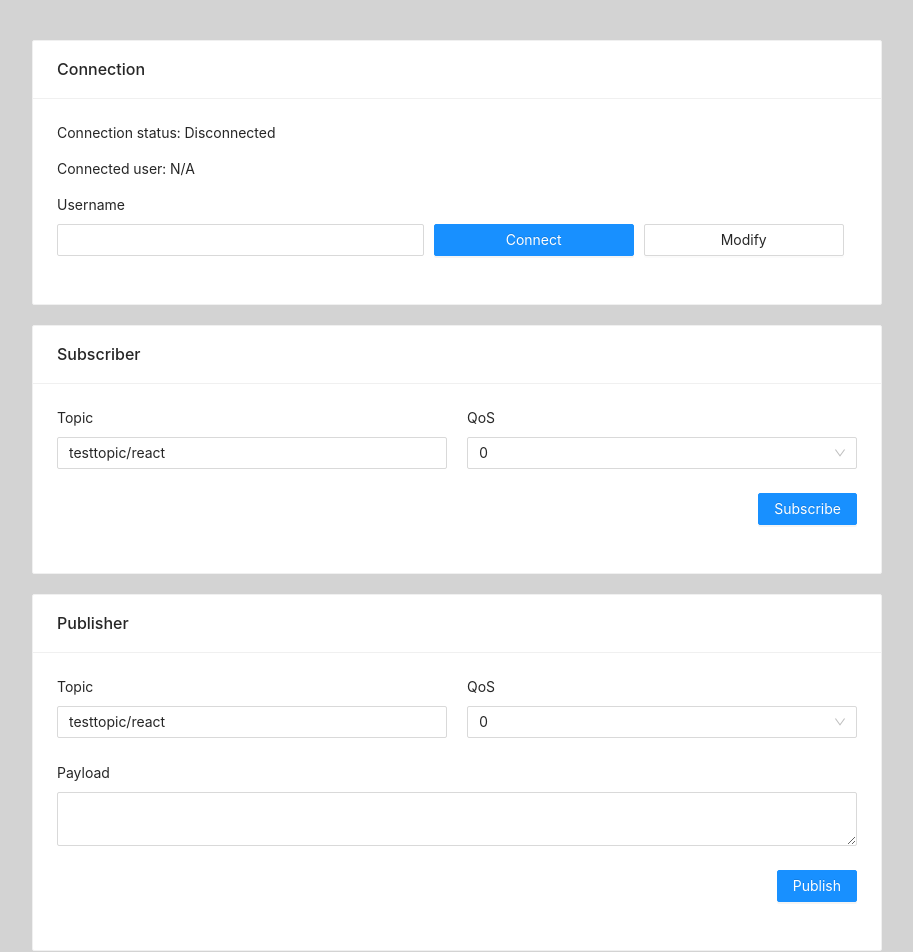
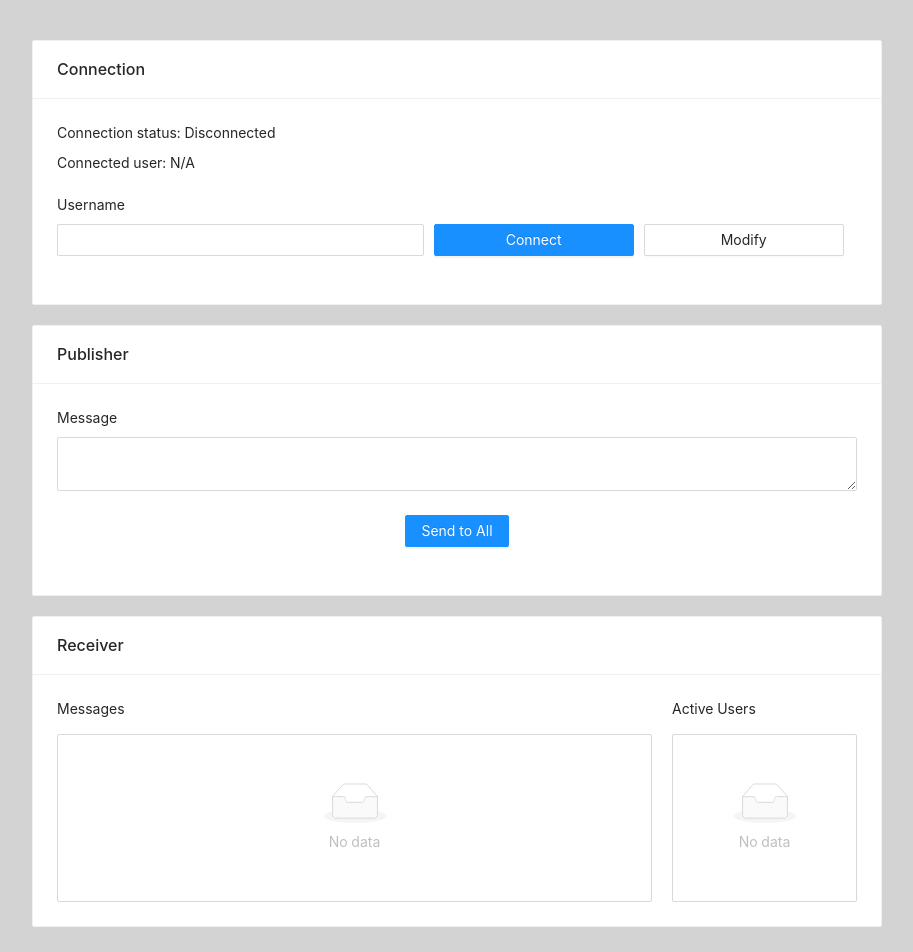
Before and after one commit to marcofriso/mqtt-client, a React (Create React App) app: page / in a window 1280 px wide. Shown: the top 952 px of the page, without its empty margins (183-1096 px from the left). Built offline with nearby package versions, Linux system fonts and the light colour scheme.

Commit message:
fix: adapt Publisher and Receiver components

```diff
--- a/src/components/Connection.js
+++ b/src/components/Connection.js
@@ -101,8 +101,12 @@ const Connection = ({
 
   return (
     <Card title="Connection">
-      <p>Connection status: {connectionStatus}</p>
-      <p>Connected user: {connectedUser.length ? connectedUser : "N/A"}</p>
+      <p style={{ marginBottom: "8px" }}>
+        Connection status: {connectionStatus}
+      </p>
+      <p style={{ marginBottom: "20px" }}>
+        Connected user: {connectedUser.length ? connectedUser : "N/A"}
+      </p>
       <Form
         layout="vertical"
         name="basic"
--- a/src/components/Publisher.js
+++ b/src/components/Publisher.js
@@ -1,19 +1,30 @@
-import React, { useContext } from 'react';
-import { Card, Form, Input, Row, Col, Button, Select } from 'antd';
-import { QosOption } from './index'
+import React from "react";
+import { Card, Form, Input, Row, Col, Button } from "antd";
 
-const Publisher = ({ publish }) => {
+const Publisher = ({ publish, selectedTopic, username }) => {
   const [form] = Form.useForm();
-  const qosOptions = useContext(QosOption);
 
   const record = {
-    topic: 'testtopic/react',
-    qos: 0,
+    messageText: "",
   };
 
-  const onFinish = (values) => {
-    publish(values)
+  const onFinish = ({ messageText }) => {
+    const publishedValues = {
+      topic: selectedTopic,
+      payload: JSON.stringify({
+        datetime: new Date(),
+        messageText,
+        username,
+      }),
+    };
+
+    // console.log("PUB-VALS ", publishedValues);
+
+    publish(publishedValues);
+    form.resetFields();
   };
+
+  const displayedTopic = selectedTopic === "public" ? "All" : selectedTopic;
 
   const PublishForm = (
     <Form
@@ -24,48 +35,23 @@ const Publisher = ({ publish }) => {
       onFinish={onFinish}
     >
       <Row gutter={20}>
-        <Col span={12}>
-          <Form.Item
-            label="Topic"
-            name="topic"
-          >
-            <Input />
-          </Form.Item>
-        </Col>
-        <Col span={12}>
-          <Form.Item
-            label="QoS"
-            name="qos"
-          >
-            <Select options={qosOptions} />
-          </Form.Item>
-        </Col>
         <Col span={24}>
-          <Form.Item
-            label="Payload"
-            name="payload"
-          >
+          <Form.Item label="Message" name="messageText">
             <Input.TextArea />
           </Form.Item>
         </Col>
-        <Col span={8} offset={16} style={{ textAlign: 'right' }}>
+        <Col span={24} style={{ textAlign: "center" }}>
           <Form.Item>
             <Button type="primary" htmlType="submit">
-              Publish
+              Send to {displayedTopic}
             </Button>
           </Form.Item>
         </Col>
       </Row>
     </Form>
-  )
+  );
 
-  return (
-    <Card
-      title="Publisher"
-    >
-      {PublishForm}
-    </Card>
-  );
-}
+  return <Card title="Publisher">{PublishForm}</Card>;
+};
 
 export default Publisher;
--- a/src/components/Receiver.js
+++ b/src/components/Receiver.js
@@ -1,36 +1,78 @@
-import React, { useEffect, useState } from 'react';
-import { Card, List } from 'antd';
+import React, { useEffect, useState } from "react";
+import { Card, List, Row, Col } from "antd";
 
 const Receiver = ({ payload }) => {
-  const [messages, setMessages] = useState([])
+  const [messages, setMessages] = useState([]);
+  const maxMessagesListLength = 1000;
+
+  const isJson = (str) => {
+    try {
+      JSON.parse(str);
+    } catch (e) {
+      return false;
+    }
+    return true;
+  };
+
+  const isValidMessage =
+    payload.topic &&
+    isJson(payload.message) &&
+    JSON.parse(payload.message).username.length;
 
   useEffect(() => {
-    if (payload.topic) {
-      setMessages(messages => [...messages, payload])
+    if (isValidMessage) {
+      const { messageText, username, datetime } = JSON.parse(payload.message);
+      const dt = new Date(datetime);
+      const displayedMessage = `${dt.getHours()}:${dt.getMinutes()} [${username}] : ${messageText}`;
+      const updatedMessages = [...messages, displayedMessage];
+
+      if (updatedMessages.length > maxMessagesListLength)
+        updatedMessages.shift();
+
+      setMessages(updatedMessages);
+      // console.log(messages);
     }
-  }, [payload])
+    // eslint-disable-next-line react-hooks/exhaustive-deps
+  }, [payload, isValidMessage]);
 
   const renderListItem = (item) => (
     <List.Item>
-      <List.Item.Meta
-        title={item.topic}
-        description={item.message}
-      />
+      <List.Item.Meta title={item} />
     </List.Item>
-  )
+  );
 
   return (
-    <Card
-      title="Receiver"
-    >
+    <Card title="Receiver" style={{ minHeight: "280px" }}>
+      <Row gutter={20}>
+        <Col span={18}>
+          <p>Messages</p>
           <List
             size="small"
             bordered
             dataSource={messages}
             renderItem={renderListItem}
+            style={{
+              maxHeight: "2000px",
+              overflow: "auto",
+            }}
           />
+        </Col>
+        <Col span={6}>
+          <p>Active Users</p>
+          <List
+            size="small"
+            bordered
+            dataSource={messages}
+            renderItem={renderListItem}
+            style={{
+              maxHeight: "2000px",
+              overflow: "auto",
+            }}
+          />
+        </Col>
+      </Row>
     </Card>
   );
-}
+};
 
 export default Receiver;
--- a/src/components/index.js
+++ b/src/components/index.js
@@ -27,6 +27,7 @@ const HookMqtt = () => {
   const [payload, setPayload] = useState({});
   const [connectStatus, setConnectStatus] = useState("Disconnected");
   const [username, setUsername] = useState("");
+  const [selectedTopic, setSelectedTopic] = useState("public");
 
   const mqttConnect = (host, mqttOption) => {
     setConnectStatus("Connecting");
@@ -47,6 +48,7 @@ const HookMqtt = () => {
       });
       client.on("message", (topic, message, packet) => {
         const payload = { topic, message: message.toString() };
+
         setPayload(payload);
       });
     }
@@ -60,12 +62,9 @@ const HookMqtt = () => {
     }
   };
 
-  const mqttPublish = (context) => {
+  const mqttPublish = ({ topic, payload }) => {
     if (client) {
-      const { topic, payload } = context;
-
-      const payload2 = JSON.stringify({ message: payload, userId: "XXXY" });
-      client.publish(topic, payload2, { qos: 1 }, (error) => {
+      client.publish(topic, payload, { qos: 1 }, (error) => {
         if (error) {
           console.log("Publish error: ", error);
         }
@@ -76,13 +75,13 @@ const HookMqtt = () => {
   const mqttSub = useCallback(
     (subscription) => {
       if (client) {
-        const { topic, qos } = subscription;
+        const { topic } = subscription;
         client.subscribe(topic, { qos: 1 }, (error) => {
           if (error) {
             console.log("Subscribe to topics error", error);
             return;
           }
-          console.log("SUBSCRIBED", subscription);
+          // console.log("SUBSCRIBED", subscription);
 
           setIsSub(true);
 
@@ -104,19 +103,19 @@ const HookMqtt = () => {
     }
   }, [username, connectStatus, mqttSub]);
 
-  const mqttUnSub = (subscription) => {
-    if (client) {
-      const { topic } = subscription;
-      client.unsubscribe(topic, (error) => {
-        if (error) {
-          console.log("Unsubscribe error", error);
-          return;
-        }
+  // const mqttUnSub = (subscription) => {
+  //   if (client) {
+  //     const { topic } = subscription;
+  //     client.unsubscribe(topic, (error) => {
+  //       if (error) {
+  //         console.log("Unsubscribe error", error);
+  //         return;
+  //       }
 
-        setIsSub(false);
-      });
-    }
-  };
+  //       setIsSub(false);
+  //     });
+  //   }
+  // };
 
   return (
     <>
@@ -128,10 +127,14 @@ const HookMqtt = () => {
         connectedUser={username}
       />
       <QosOption.Provider value={qosOption}>
-        <Subscriber sub={mqttSub} unSub={mqttUnSub} showUnsub={isSubed} />
-        <Publisher publish={mqttPublish} />
+        {/* <Subscriber sub={mqttSub} unSub={mqttUnSub} showUnsub={isSubed} /> */}
+        <Publisher
+          publish={mqttPublish}
+          selectedTopic={selectedTopic}
+          username={username}
+        />
       </QosOption.Provider>
-      {console.log("MESSAGE PAYLOAD", payload)}
+      {/* {console.log("MESSAGE PAYLOAD", payload)} */}
       <Receiver payload={payload} />
     </>
   );
```
Lines whose indentation alone changed are shown as unchanged.
